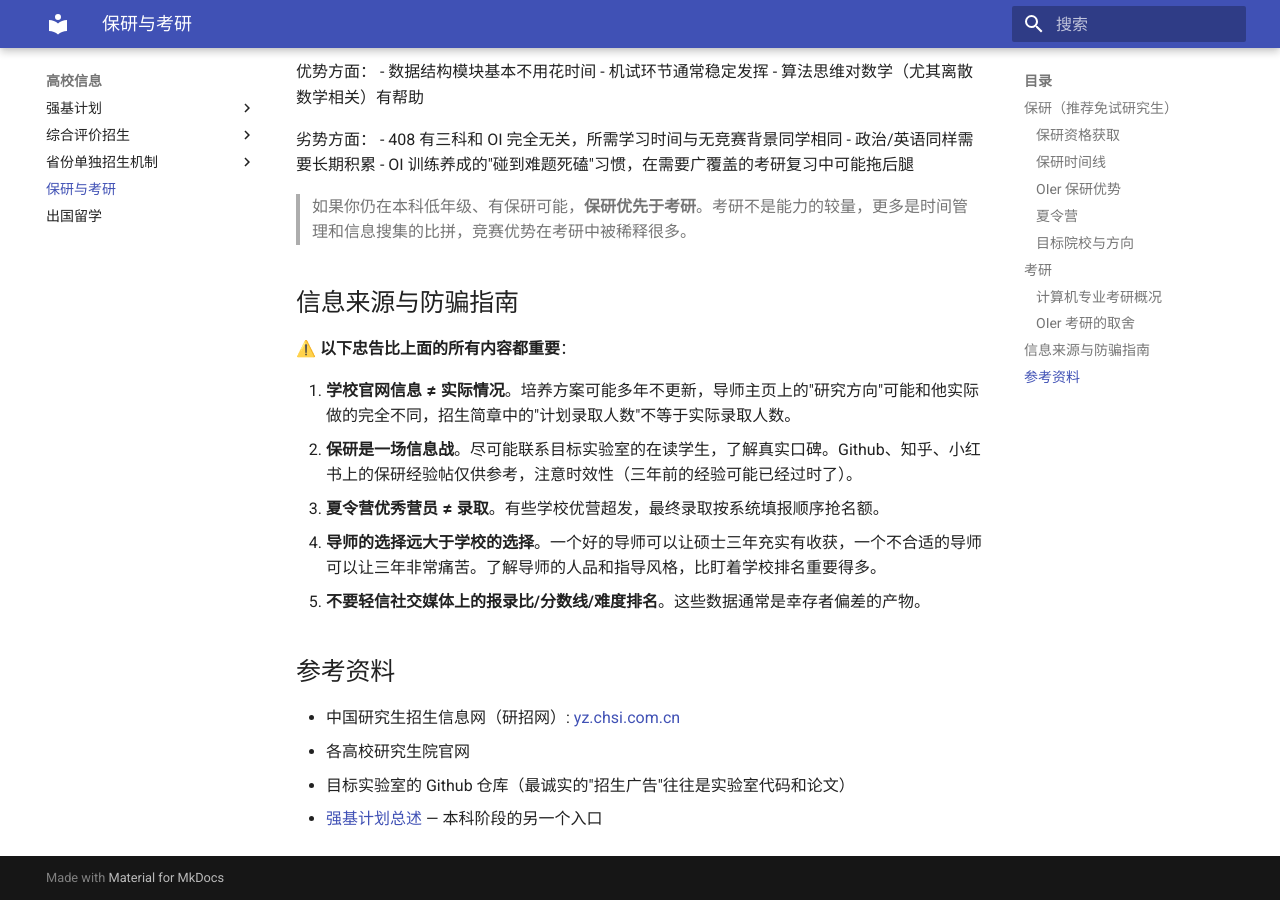
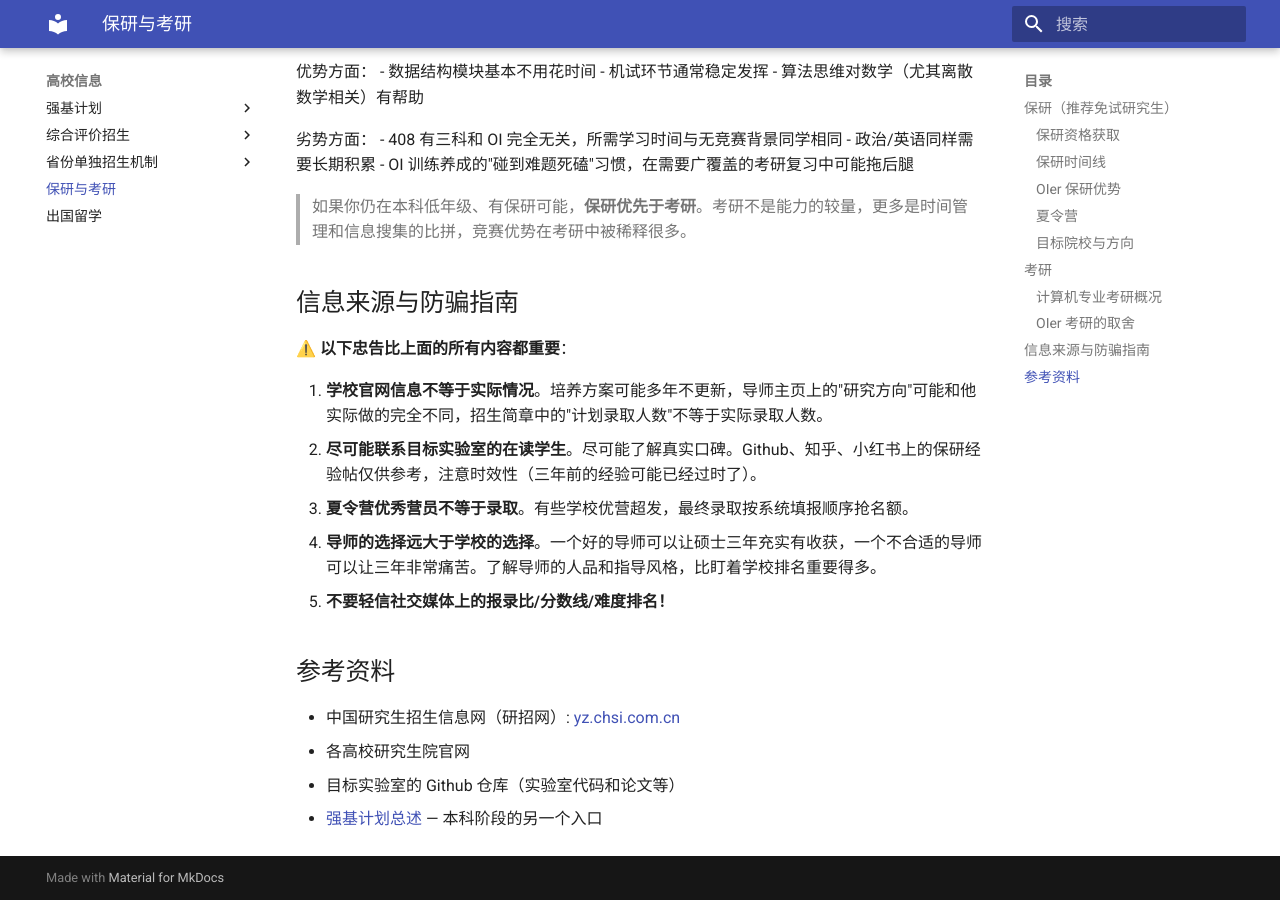
Before and after one commit to AFOIer/AFOIer, an MkDocs documentation site: the page built from docs/colleges/postgraduate.md, in a window 1280 px wide and 900 px high, scrolled down 2377 px. Built offline with MkDocs 1.6.1 and Material for MkDocs 9.7.7, drawn with Linux system fonts in a browser that asks for light colours.

Commit message:
修改语言

```diff
--- a/docs/colleges/postgraduate.md
+++ b/docs/colleges/postgraduate.md
@@ -111,15 +111,15 @@ OI/ACM 背景在保研中的优势，最直接体现在 **机试** 环节。
 
 ⚠️ **以下忠告比上面的所有内容都重要**：
 
-1. **学校官网信息 ≠ 实际情况**。培养方案可能多年不更新，导师主页上的"研究方向"可能和他实际做的完全不同，招生简章中的"计划录取人数"不等于实际录取人数。
-2. **保研是一场信息战**。尽可能联系目标实验室的在读学生，了解真实口碑。Github、知乎、小红书上的保研经验帖仅供参考，注意时效性（三年前的经验可能已经过时了）。
-3. **夏令营优秀营员 ≠ 录取**。有些学校优营超发，最终录取按系统填报顺序抢名额。
+1. **学校官网信息不等于实际情况**。培养方案可能多年不更新，导师主页上的"研究方向"可能和他实际做的完全不同，招生简章中的"计划录取人数"不等于实际录取人数。
+2. **尽可能联系目标实验室的在读学生**。尽可能了解真实口碑。Github、知乎、小红书上的保研经验帖仅供参考，注意时效性（三年前的经验可能已经过时了）。
+3. **夏令营优秀营员不等于录取**。有些学校优营超发，最终录取按系统填报顺序抢名额。
 4. **导师的选择远大于学校的选择**。一个好的导师可以让硕士三年充实有收获，一个不合适的导师可以让三年非常痛苦。了解导师的人品和指导风格，比盯着学校排名重要得多。
-5. **不要轻信社交媒体上的报录比/分数线/难度排名**。这些数据通常是幸存者偏差的产物。
+5. **不要轻信社交媒体上的报录比/分数线/难度排名！**
 
 ## 参考资料
 
 - 中国研究生招生信息网（研招网）: [yz.chsi.com.cn](https://yz.chsi.com.cn)
 - 各高校研究生院官网
-- 目标实验室的 Github 仓库（最诚实的"招生广告"往往是实验室代码和论文）
+- 目标实验室的 Github 仓库（实验室代码和论文等）
 - [强基计划总述](./oh.md) — 本科阶段的另一个入口
```
